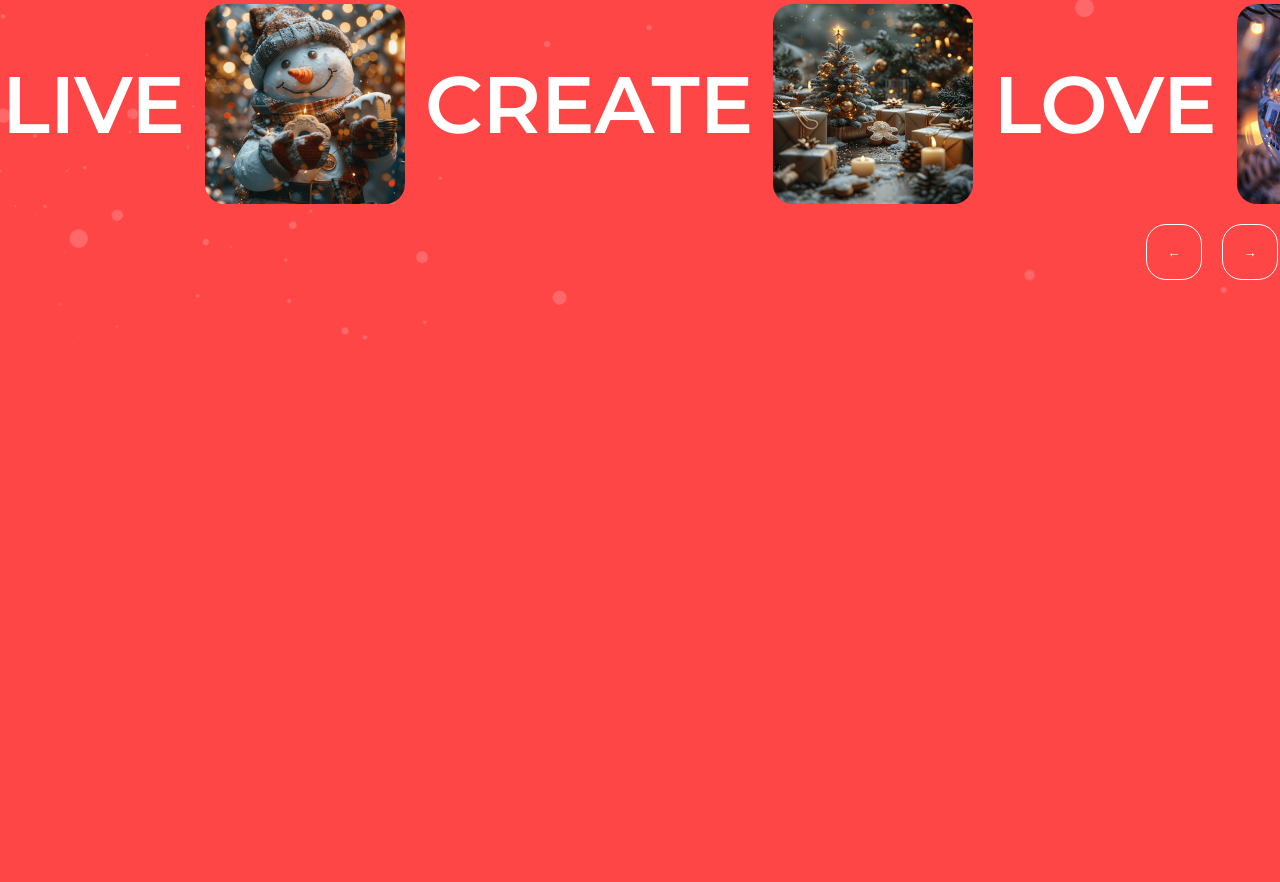
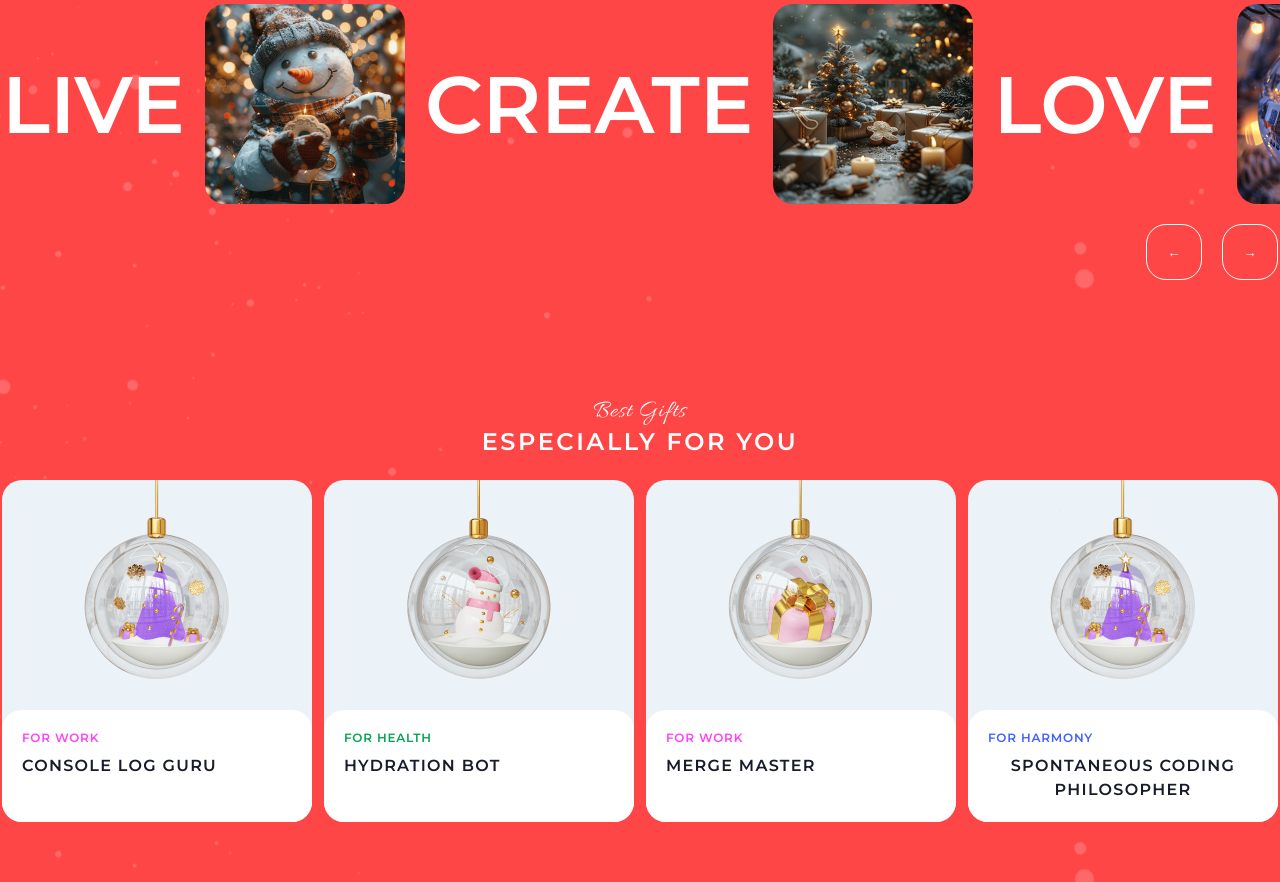
Before and after one commit to deeprecession/christmas-landing, a website built with Vite: page christmas-shop/index.html in a window 1280 px wide. Shown: the part 1386-2268 px from the top of the page. Before the commit the page ends 1726 px from the top, so only its background shows below. Built offline with nearby package versions, Linux system fonts and the light colour scheme; files whose address does not match are found by name.

Commit message:
feat: add best gifts component

```diff
--- a/christmas-shop/index.html
+++ b/christmas-shop/index.html
@@ -92,6 +92,47 @@
           <button>→</button>
         </div>
       </div>
+
+      <div class="best-gifts-container">
+        <div class="best-gifts-container__titles">
+          <i>Best Gifts</i>
+          <h2>Especially for you</h2>
+        </div>
+
+        <div class="best-gifts">
+          <div class="gift-card">
+            <img src="/gift-for-harmony.png" alt="gift" />
+            <div class="gift-card__text">
+              <h4 class="gift-card__text__tag-purple">for work</h4>
+              <h3>console log guru</h3>
+            </div>
+          </div>
+
+          <div class="gift-card">
+            <img src="/gift-for-health.png" alt="gift" />
+            <div class="gift-card__text">
+              <h4 class="gift-card__text__tag-green">for health</h4>
+              <h3>hydration bot</h3>
+            </div>
+          </div>
+
+          <div class="gift-card">
+            <img src="/gift-for-work.png" alt="gift" />
+            <div class="gift-card__text">
+              <h4 class="gift-card__text__tag-purple">for work</h4>
+              <h3>merge master</h3>
+            </div>
+          </div>
+
+          <div class="gift-card">
+            <img src="/gift-for-harmony.png" alt="gift" />
+            <div class="gift-card__text">
+              <h4 class="gift-card__text__tag-pink">for harmony</h4>
+              <h3>Spontaneous Coding Philosopher</h3>
+            </div>
+          </div>
+        </div>
+      </div>
     </main>
 
     <footer></footer>
--- /dev/null
+++ b/christmas-shop/src/scss/components/_gift-card.scss
@@ -0,0 +1,49 @@
+.gift-card {
+  display: flex;
+  flex-direction: column;
+  align-items: center;
+
+  width: 310px;
+  height: 342px;
+
+  background: #ecf3f8;
+  border-radius: 20px;
+}
+
+.gift-card img {
+  width: 310px;
+  height: 230px;
+
+  display: flex;
+  justify-content: center;
+  align-items: center;
+}
+
+.gift-card__text {
+  display: flex;
+  flex-direction: column;
+  align-items: flex-start;
+  padding: 20px;
+  gap: 8px;
+
+  width: 100%;
+  height: 112px;
+  background: var(--static-white-color);
+  border-radius: 20px;
+}
+
+.gift-card__text__tag-purple {
+  color: var(--tag-purple-color);
+}
+
+.gift-card__text__tag-green {
+  color: var(--tag-green-color);
+}
+
+.gift-card__text__tag-pink {
+  color: var(--tag-pink-color);
+}
+
+.gift-card__text h3 {
+  color: var(--dark-color);
+}
--- /dev/null
+++ b/christmas-shop/src/scss/components/home/_best-gifts.scss
@@ -0,0 +1,42 @@
+.best-gifts-container {
+  max-width: 1276px;
+  width: 100%;
+
+  display: flex;
+  flex-flow: column nowrap;
+  justify-content: center;
+  align-items: center;
+
+  padding: 60px 0;
+
+  color: #fff;
+
+  gap: 20px;
+
+  text-align: center;
+
+  container-name: best-gifts-container;
+  container-type: inline-size;
+}
+
+.best-gifts {
+  display: grid;
+  justify-content: center;
+  justify-items: center;
+
+  grid-template-columns: repeat(4, 1fr);
+
+  gap: 12px;
+}
+
+@container best-gifts-container (width < 1276px) {
+  .best-gifts {
+    grid-template-columns: repeat(2, 1fr);
+  }
+}
+
+@container best-gifts-container (width < 635px) {
+  .best-gifts {
+    grid-template-columns: repeat(1, 1fr);
+  }
+}
--- a/christmas-shop/src/scss/main.scss
+++ b/christmas-shop/src/scss/main.scss
@@ -6,3 +6,5 @@
 @use "components/home/hero";
 @use "components/home/about";
 @use "components/home/slider";
+@use "components/home/best-gifts";
+@use "components/gift-card";
```
